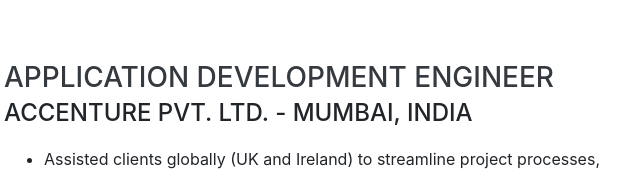
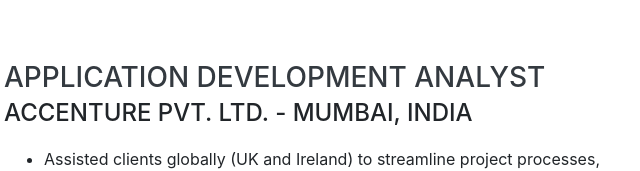
Before and after one commit to mohodhruda/mohodhruda.github.io, a website with bundled scripts: page index.html in a window 1280 px wide. Shown: the part 1192-1363 px from the top of the page, 316-956 px from the left. Built offline with nearby package versions, Linux system fonts and the light colour scheme; a web font is replaced by a local one.

Commit message:
Update index.html
commit initial

```diff
--- a/index.html
+++ b/index.html
@@ -112,7 +112,7 @@
 
         <div class="resume-item d-flex flex-column flex-md-row justify-content-between mb-5">
           <div class="resume-content">
-            <h3 class="mb-0">Application Development Engineer</h3>
+            <h3 class="mb-0">Application Development Analyst</h3>
             <div class="subheading mb-3">Accenture Pvt. Ltd. - Mumbai, India</div>
             <ul>
               <li>Assisted clients globally (UK and Ireland) to streamline project processes, decreasing live site issues by 70%</li>
```
